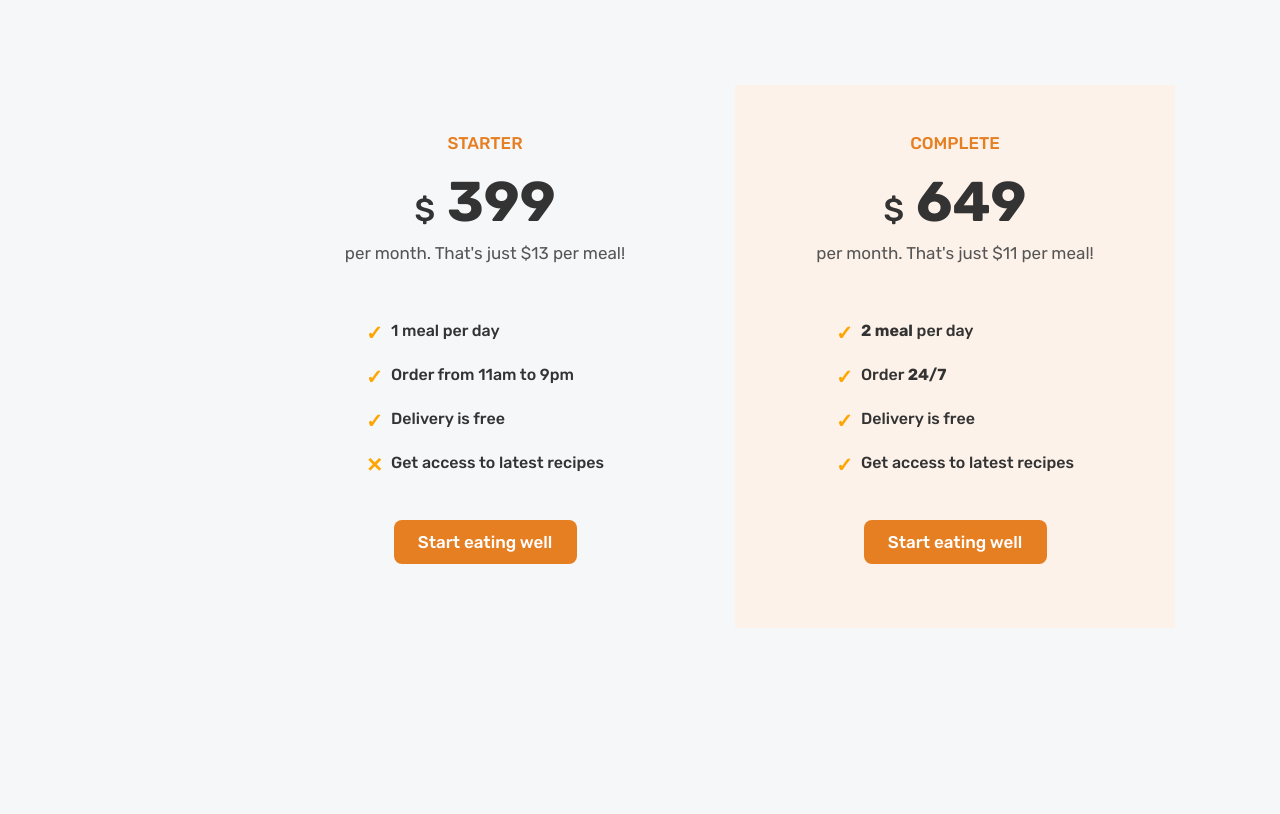
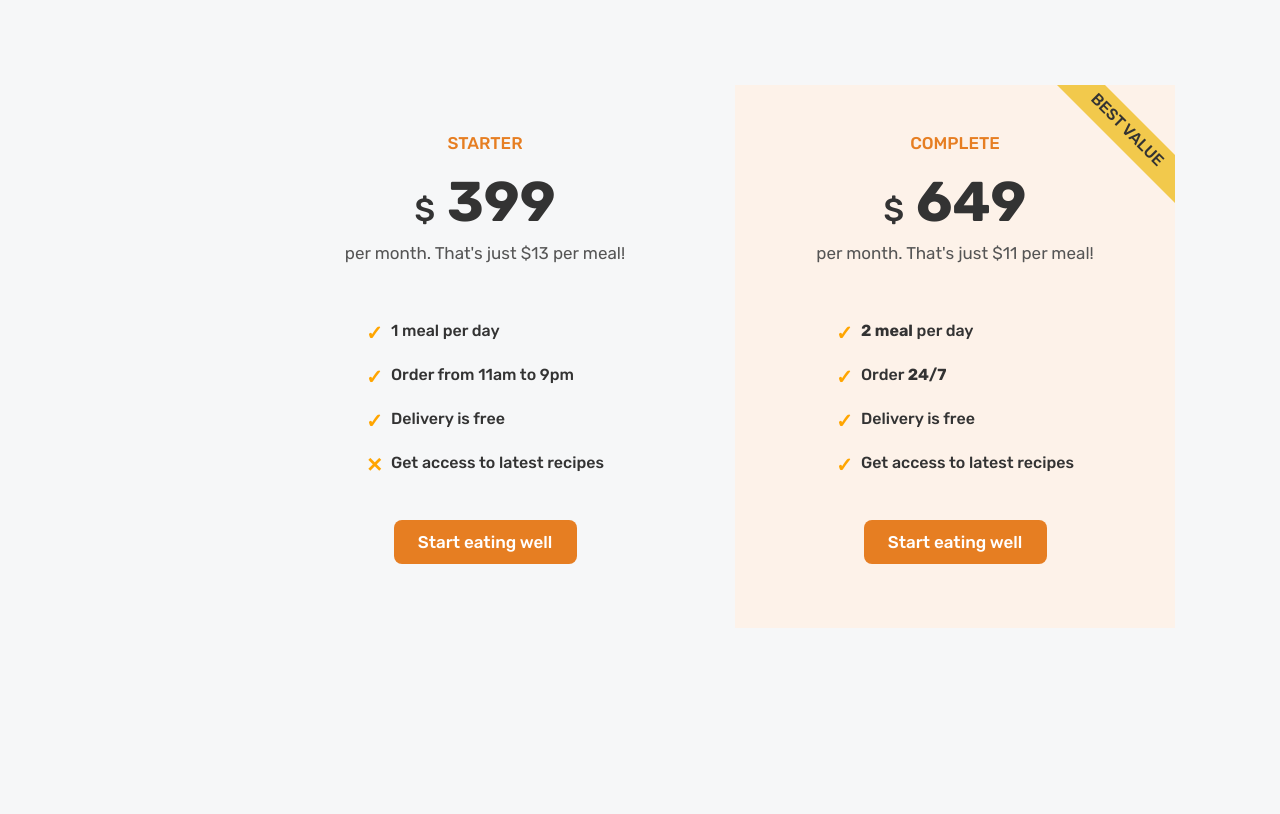
Before and after one commit to erema-amore/omnifood, a plain HTML site: page index.html in a window 1280 px wide. Shown: the part 4651-5465 px from the top of the page. Drawn offline with Linux system fonts and the light colour scheme; files whose address does not match are found by name.

Commit message:
best value

```diff
--- a/index.html
+++ b/index.html
@@ -254,6 +254,8 @@
           </div>
 
           <div class="prising-cart bg-pink">
+            <img src="./images/icons/Rectangle 9.png" alt="" class="prising-cart-slice">
+            <p class="pricing-cart-slice2">BEST VALUE</p>
             <p class="prising-cart-text1">COMPLETE</p>
             <p class="prising-cart-text2"><span class="pricing-cart-usd">$</span>
               649</p>
@@ -266,6 +268,7 @@
             </ul>
             <button class="prising-btn">Start eating well</button>
           </div>
+
         </div>
       </div>
     </section>
--- a/style.css
+++ b/style.css
@@ -543,6 +543,19 @@
   flex-direction: column;
   align-items: center;
   margin-bottom: 208px;
+  position: relative;
+}
+
+.prising-cart-slice {
+  position: absolute;
+  right: 0;
+}
+
+.pricing-cart-slice2 {
+  position: absolute;
+  right: 0;
+  top: 35px;
+  transform: rotate(45deg);
 }
 
 
```
